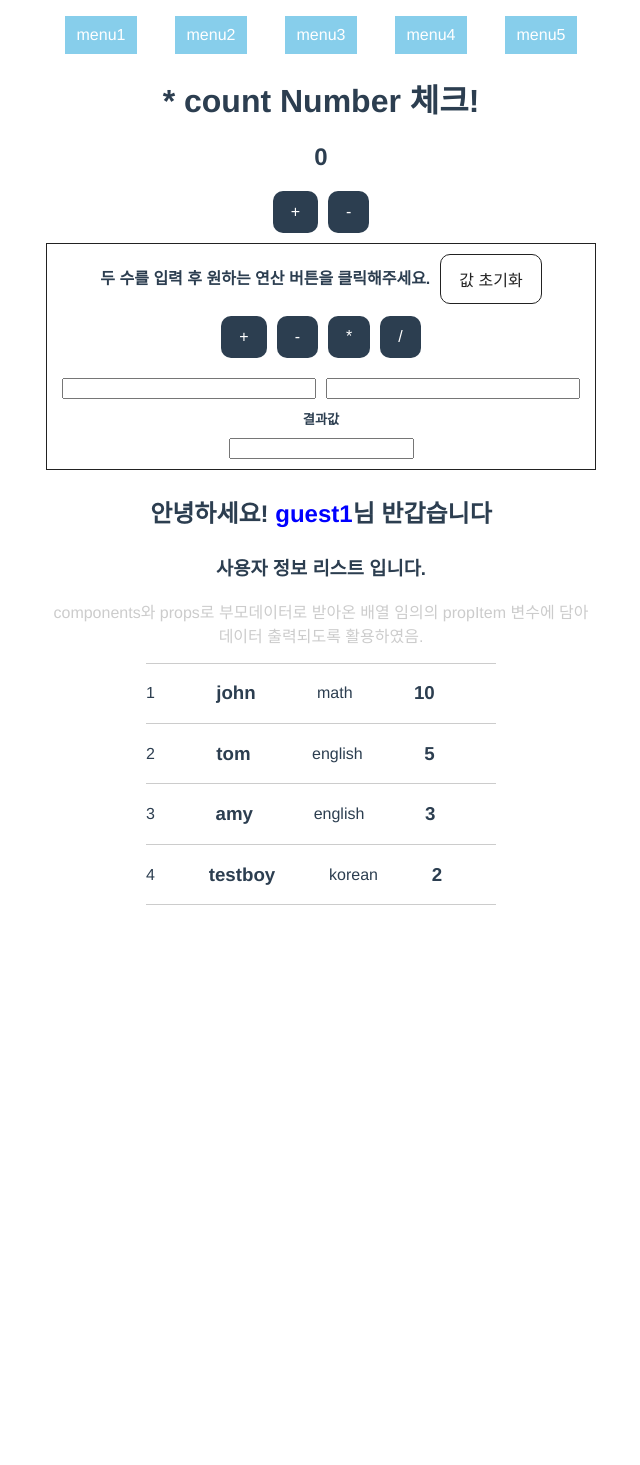
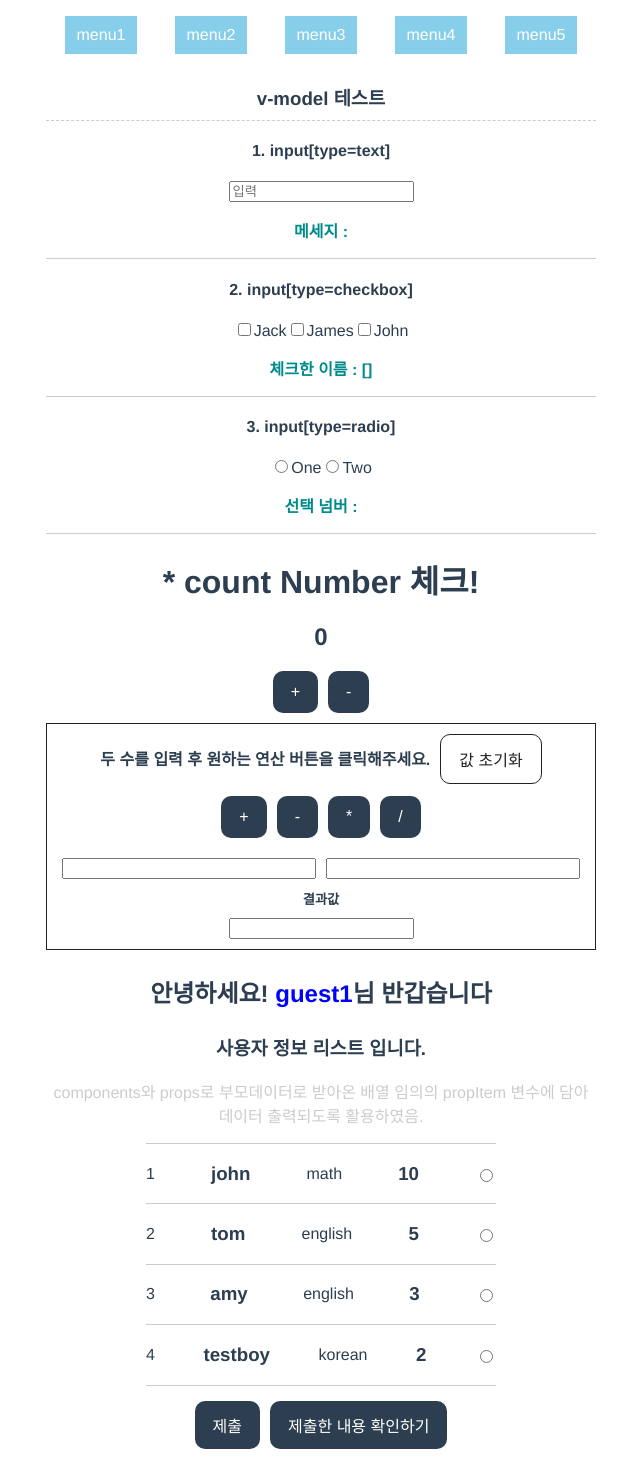
Before and after one commit to sseol1112/vue-practice01, a Vue app: page / in a window 1280 px wide. Shown: the whole page, without its empty margins (319-959 px from the left). Before the commit the page ends 913 px from the top, so only its background shows below. Built offline with nearby package versions, Linux system fonts and the light colour scheme.

Commit message:
230321 작업내용 1. v-model 테스트 케이스 추가 2. 선택 사용자 정보 데이터 localStorage로 처리 3. 제출/제출 내용 확인하기 버튼 및 기능 추가

```diff
--- a/src/App.vue
+++ b/src/App.vue
@@ -1,8 +1,42 @@
 <template>
     <div class="header">
-        <ul>
-            <li v-for="menu in menus" :key="menu"><a href="#">{{menu}}</a></li>
+        <ul class="gnb">
+            <li v-for="menu in menus" :key="menu"><a href="">{{menu}}</a></li>
         </ul>
+        <div class="vmodel_box">
+          <h3>v-model 테스트</h3>
+          <ul>
+            <li>
+              <h4>1. input[type=text]</h4>
+              <div class="text_type_wrap">
+                <input v-model="textInput" placeholder="입력" />
+                <p class="input_result">메세지 : {{ textInput }}</p>
+              </div>
+            </li>
+            <li>
+              <h4>2. input[type=checkbox]</h4>
+              <div class="checkbox_wrap">
+                <input type="checkbox" id="jack" value="Jack" v-model="checkedData">
+                <label for="jack">Jack</label>
+                <input type="checkbox" id="james" value="James" v-model="checkedData">
+                <label for="james">James</label>
+                <input type="checkbox" id="john" value="John" v-model="checkedData">
+                <label for="john">John</label>
+                <p class="input_result">체크한 이름 : {{ checkedData }}</p>
+              </div>
+            </li>
+            <li>
+              <h4>3. input[type=radio]</h4>
+              <div class="radio_wrap">
+                <input type="radio" id="one" value="one" v-model="selectedNumber">
+                <label for="one">One</label>
+                <input type="radio" id="two" value="two" v-model="selectedNumber">
+                <label for="two">Two</label>
+                <p class="input_result">선택 넘버 : {{  selectedNumber }}</p>
+              </div>
+            </li>
+          </ul>
+        </div>
     </div>
     <div class="box_count">
 
@@ -60,7 +94,10 @@ export default {
         'subject' : 'korean',
         'level' : '2'
       }],
-      menus : ['menu1','menu2','menu3','menu4','menu5']
+      menus : ['menu1','menu2','menu3','menu4','menu5'],
+      textInput:'',
+      checkedData:[],
+      selectedNumber:''
     }
   },
   components: {
@@ -75,7 +112,6 @@ export default {
     },
     minus() {
       let countValue = this.count;
-      //let testA = document.querySelector('.count_num');
       if(countValue == 0 ){
         alert('0 이하로는 내릴 수 없습니다.');
         document.querySelector('.count_num').innerHTML = `<b style='color:#f00;'>${countValue}</b>`;
@@ -84,36 +120,6 @@ export default {
         console.log(this.count);
       }
     },
-    calcFunc(e) {
-      let num1 = parseInt(document.querySelector(".calcul_box .form_box input[name=num1]").value);
-      let num2 = parseInt(document.querySelector(".calcul_box .form_box input[name=num2]").value);
-      let num3 = '';
-      let result = document.querySelector(".result_box h5 .num");
-      let typeVal = e.target.innerText;
-
-
-      switch(typeVal) {
-        case "+" :
-          num3 = num1 + num2;
-          result.innerHTML = parseInt(num3);
-          break;
-        case "-" :
-          num3 = num1 - num2;
-          result.innerHTML = parseInt(num3);
-          break;
-        case "*" :
-          num3 = num1 * num2;
-          result.innerHTML = parseInt(num3);
-          break;
-        case "/" :
-          num3 = num1 / num2;
-          result.innerHTML = parseInt(num3);
-          break;
-        default :
-          alert("잘못된 계산식입니다. 내용을 확인해주세요.");
-      }
-
-    }
 
   }
 }
@@ -140,7 +146,7 @@ a {text-decoration: 0; color: #2c3e50;}
   margin:0 auto;
 }
 
-.header ul {
+.header .gnb {
   display:flex; justify-content: space-around;
   li {
     background: skyblue; padding:10px 12px;
@@ -151,20 +157,9 @@ a {text-decoration: 0; color: #2c3e50;}
 }
 
 @media screen and (max-width: 383px)  {
-    .header ul li {border:1px solid #000; padding:10px 5px;}
+    .header .gnb li {border:1px solid #000; padding:10px 5px;}
 }
 
-.calcul_box {
-
-  .form_box {
-    display: flex;
-    margin-top: 20px;
-    input {
-      width:calc(50% - 10px);
-      margin: 0 5px;
-    }
-  }
-}
 .box_count  {
   button {
   margin: 0 5px;
@@ -178,4 +173,20 @@ a {text-decoration: 0; color: #2c3e50;}
   }
 }
 
+.vmodel_box {
+  h3 {
+    border-bottom: 1px dashed #ccc;
+    padding: 10px 0;
+  }
+  ul {
+    li {
+      border-bottom: 1px solid #ccc;
+    }
+  }
+}
+.input_result {
+  font-weight: bold;
+  color: darkcyan;
+}
+
 </style>
--- a/src/components/CalcTemplate.vue
+++ b/src/components/CalcTemplate.vue
@@ -67,10 +67,13 @@ export default {
         resetFunc() {
             let num1El = document.querySelector(".calcul_box .form_box input[name=num1]");
             let num2El = document.querySelector(".calcul_box .form_box input[name=num2]");
+            let result = document.querySelector(".result_box .result");
+
 
             if(num1El.value.length > 0 || num2El.value.length > 0) {
                 num1El.value = "";
                 num2El.value = "";
+                result.value = ""
                 alert("값 초기화 완료");
             } else {
                 alert("입력한 값이 없습니다.");
--- a/src/components/ListItem.vue
+++ b/src/components/ListItem.vue
@@ -6,12 +6,20 @@
         <li v-for="itemKey in propItem" :key="itemKey">
             <div class="info-area">
                 <span>{{ itemKey.number }}</span>
-                <h3>{{ itemKey.name }}</h3>
-                <p>{{ itemKey.subject }}</p>
-                <h3>{{ itemKey.level }}</h3>
+                <h3 class="name">{{ itemKey.name }}</h3>
+                <p class="subject">{{ itemKey.subject }}</p>
+                <h3 class="level">{{ itemKey.level }}</h3>
+                <input type="radio" value="" name="check"/>
             </div>
         </li>
     </ul>
+    <div class="btn-wrap">
+        <button class="btn" id="submit" @click="submitSelected">제출</button>
+        <button class="btn" id="getter" @click="getSelectedResult">제출한 내용 확인하기</button>
+    </div>
+    <div class="getter-result">
+        <p class="result"></p>
+    </div>
 </template>
 
 <script>
@@ -34,8 +42,43 @@ export default {
     methods : {
         userCheck() {
             let user = document.querySelector('.username');
-            console.log(user);
             user.append(this.userName.name);
+        },
+        submitSelected() {
+            let selectedList = document.querySelector('.info-area input[type=radio]:checked').closest('li');
+            let selectedNum = selectedList.querySelector('span').innerText;
+            let selectedName = selectedList.querySelector('.name').innerText;
+            let selectedSubject = selectedList.querySelector('.subject').innerText;
+            let selectedLevel = selectedList.querySelector('.level').innerText;
+
+
+            if(selectedList === null || selectedList === "" || selectedList === undefined) {
+                alert('선택한 값이 없습니다.');
+            } else {
+                let selectedResult = [selectedNum,selectedName,selectedSubject,selectedLevel];
+                let resultValue = JSON.stringify(selectedResult);
+
+                console.log(resultValue);
+                localStorage.setItem('selectedResult', resultValue);
+            }
+
+        },
+        getSelectedResult() {
+            let result = document.querySelector('.getter-result .result');
+            let data = JSON.parse(localStorage.getItem('selectedResult'));
+            console.log(data);
+            result.innerHTML = (`<div>
+                                    <ul class="info-list">
+                                        <li v-for="itemKey in propItem" :key="itemKey">
+                                            <div class="info-area">
+                                                <span>${data[0]}</span>
+                                                <h3 class="name">${data[1]}</h3>
+                                                <p class="subject">${data[2]}</p>
+                                                <h3 class="level">${data[3]}</h3>
+                                            </div>
+                                        </li>
+                                    </ul>
+                                </div>`);
         }
     },
     mounted() {
@@ -62,4 +105,7 @@ export default {
     .info-area h3 {
         flex-grow: 1;
     }
+    .btn-wrap {
+        margin:15px 0;
+    }
 </style>
```
